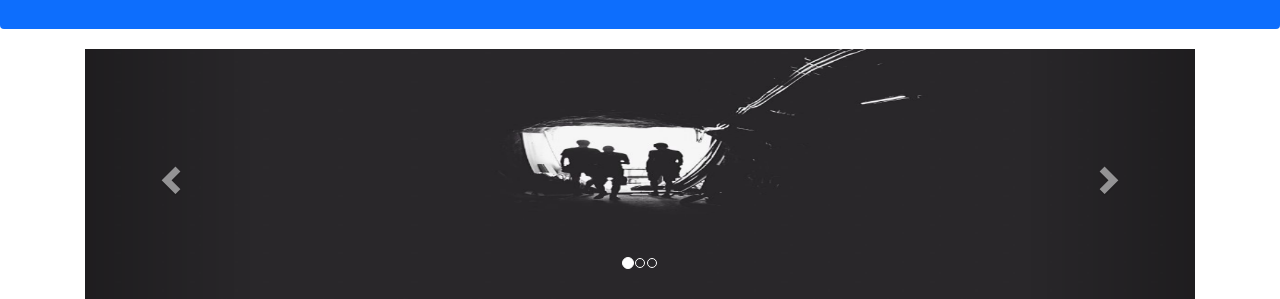
After one commit to vardhanshah138/django-inventory-management, a Django app: page /home/ in a window 1280 px wide. The commit adds this page. Shown: the part 651-950 px from the top of the page. Run offline with Django 3.2, Linux system fonts and the light colour scheme; data that the repository does not hold is empty; some libraries are stand-ins or nearby versions.

Commit message:
The Base Carousel is implimented at right position of the page.

```diff
--- a/crudproject1/crudproject1/urls.py
+++ b/crudproject1/crudproject1/urls.py
@@ -88,7 +88,8 @@ urlpatterns = [
     path('password_reset/done/', auth_views.PasswordResetDoneView.as_view(template_name='enroll/password_reset_done.html'), name='password_reset_done'),
     path('reset/<uidb64>/<token>/', auth_views.PasswordResetConfirmView.as_view(template_name="enroll/password_reset_confirm.html"), name='password_reset_confirm'),
     path('reset/done/', auth_views.PasswordResetCompleteView.as_view(template_name='enroll/password_reset_complete.html'), name='password_reset_complete'),
-    path("test/", views.view_homepage, name="homepage"),
+    path("test/", views.view_navbar, name="navbase"),
+    path("home/", views.view_homepage, name="homepage"),
 
 ]
 
--- /dev/null
+++ b/crudproject1/enroll/templates/enroll/homepage.html
@@ -0,0 +1,44 @@
+{% extends 'enroll/navbar.html' %}
+{% load static %}
+{% block content %}
+
+<div class="container">
+
+  <div id="myCarousel" class="carousel slide" data-ride="carousel">
+    <!-- Indicators -->
+    <ol class="carousel-indicators">
+      <li data-target="#myCarousel" data-slide-to="0" class="active"></li>
+      <li data-target="#myCarousel" data-slide-to="1"></li>
+      <li data-target="#myCarousel" data-slide-to="2"></li>
+    </ol>
+
+    <!-- Wrapper for slides -->
+    <div class="carousel-inner">
+      <div class="item active">
+        <img src="{% static 'enroll/images/la.jpg' %}" alt="Los Angeles" style="width:1500px;height:250px;">
+      </div>
+
+      <div class="item">
+        <img src="{% static 'enroll/images/chicago.jpg' %}" alt="Chicago" style="width:1500px;height:250px;">
+      </div>
+
+      <div class="item">
+        <img src="{% static 'enroll/images/ny.jpg' %}" alt="New york" style="width:1500px;height:250px;">
+      </div>
+    </div>
+
+    <!-- Left and right controls -->
+    <a class="left carousel-control" href="#myCarousel" data-slide="prev">
+      <span class="glyphicon glyphicon-chevron-left"></span>
+      <span class="sr-only">Previous</span>
+    </a>
+    <a class="right carousel-control" href="#myCarousel" data-slide="next">
+      <span class="glyphicon glyphicon-chevron-right"></span>
+      <span class="sr-only">Next</span>
+    </a>
+  </div>
+</div>
+
+
+
+{% endblock content %}
--- a/crudproject1/enroll/templates/enroll/navbar.html
+++ b/crudproject1/enroll/templates/enroll/navbar.html
@@ -8,7 +8,9 @@
     <link href="https://cdn.jsdelivr.net/npm/bootstrap@5.0.0-beta2/dist/css/bootstrap.min.css" rel="stylesheet" crossorigin="anonymous">
     <script src="https://cdn.jsdelivr.net/npm/bootstrap@5.0.0-beta2/dist/js/bootstrap.bundle.min.js" crossorigin="anonymous"></script>
 	<script src="https://kit.fontawesome.com/a076d05399.js" crossorigin="anonymous"></script>		<!--To add Icons Visit Here.-->>
-
+	<link rel="stylesheet" href="https://maxcdn.bootstrapcdn.com/bootstrap/3.4.1/css/bootstrap.min.css">
+  	<script src="https://ajax.googleapis.com/ajax/libs/jquery/3.5.1/jquery.min.js"></script>
+  	<script src="https://maxcdn.bootstrapcdn.com/bootstrap/3.4.1/js/bootstrap.min.js"></script>
 </head>
 <body>
 
--- a/crudproject1/enroll/views.py
+++ b/crudproject1/enroll/views.py
@@ -465,6 +465,10 @@ def password_reset_request(request):
 	password_reset_form = PasswordResetForm()
 	return render(request=request, template_name="enroll/password_reset.html", context={"password_reset_form":password_reset_form})
 
+def view_navbar(request):
+    category = Category.objects.all()
+    return render(request, "enroll/navbar.html",{"category": category})
+
 def view_homepage(request):
     category = Category.objects.all()
-    return render(request, "enroll/navbar.html",{"category": category})
+    return render(request, "enroll/homepage.html",{"category": category})
```
Also changed, not shown: other parts of crudproject1/enroll/templates/enroll/navbar.html (+2 -58 lines), crudproject1/enroll/static/enroll/images/chicago.jpg (added), crudproject1/enroll/static/enroll/images/la.jpg (added), crudproject1/enroll/static/enroll/images/ny.jpg (added).
